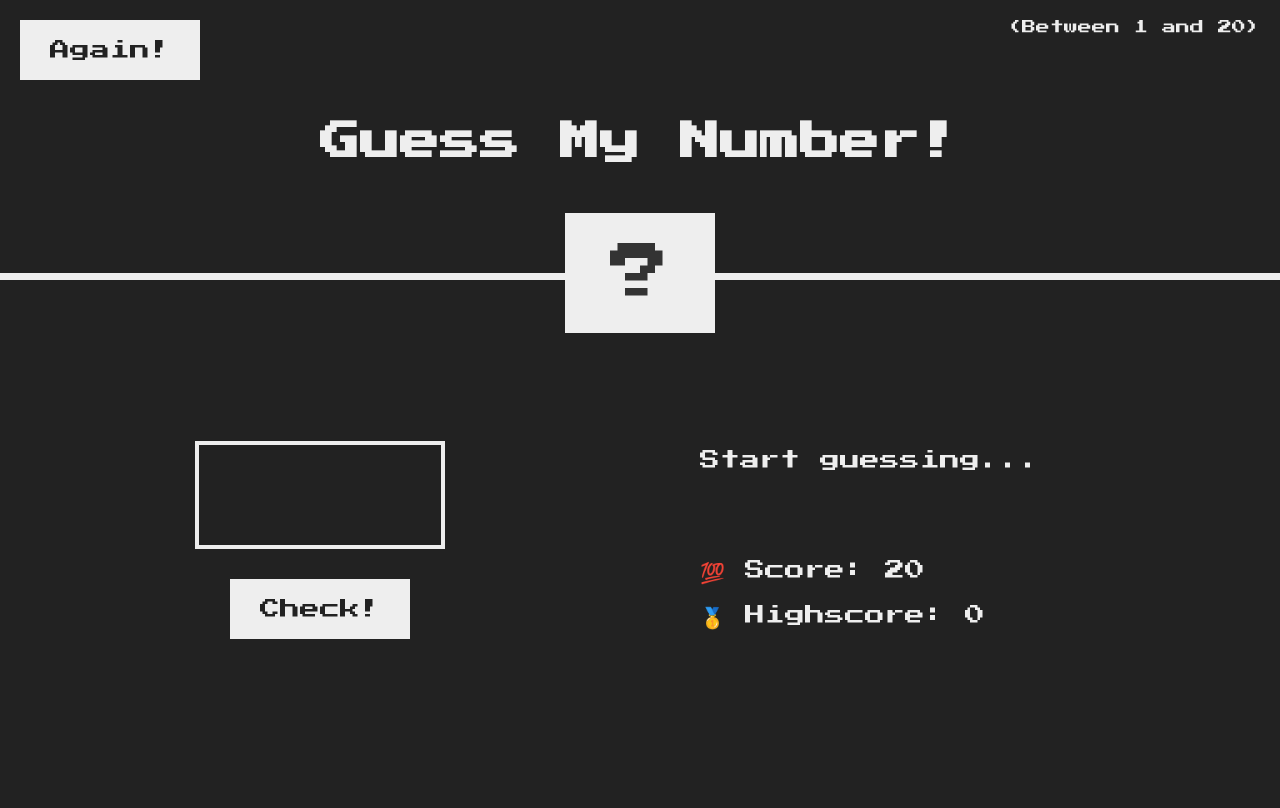
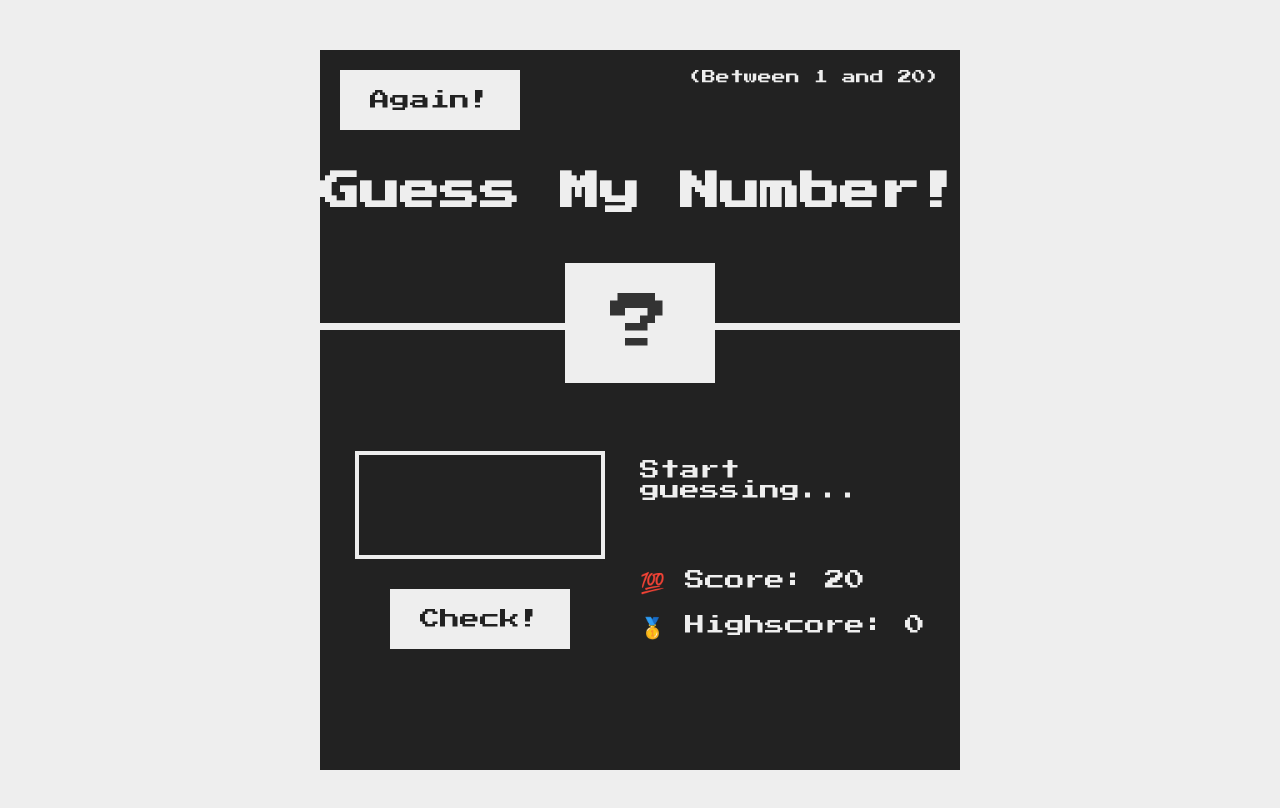
Before and after one commit to romeucr/romeucr.github.io, a plain HTML site: page guess-my-number-game/index.html in a window 1280 px wide. Both pictures are taken after a click on the button "Again!". Drawn offline with Linux system fonts and the light colour scheme.

Commit message:
update guess-my-number and add pig-game

```diff
--- a/guess-my-number-game/css/style.css
+++ b/guess-my-number-game/css/style.css
@@ -14,8 +14,8 @@ html {
 body {
   font-family: 'Press Start 2P', sans-serif;
   color: #eee;
-  background-color: #222;
-  /* background-color: #60b347; */
+  width: 50%;
+  margin: 50px auto;
 }
 
 /* LAYOUT */
@@ -23,14 +23,16 @@ header {
   position: relative;
   height: 35vh;
   border-bottom: 7px solid #eee;
+  background-color: #222;
 }
 
 main {
-  height: 65vh;
+  height: 55vh;
   color: #eee;
   display: flex;
   align-items: center;
   justify-content: space-around;
+  background-color: #222;
 }
 
 .left {
--- a/guess-my-number-game/scripts/script.js
+++ b/guess-my-number-game/scripts/script.js
@@ -21,7 +21,7 @@ document.querySelector('.again').addEventListener('click', function () {
   score = initialScore
   secretNumber = Math.trunc(Math.random() * 20) + 1
   // reset styles
-  document.querySelector('body').style.backgroundColor = '#222'
+  document.querySelector('body').style.backgroundColor = '#eee'
   document.querySelector('.number').style.width = '15rem'
   // reset content
   document.querySelector('.number').textContent = '?'
```
Also changed, not shown: guess-my-number-game/README.md (added), 1 other file.
